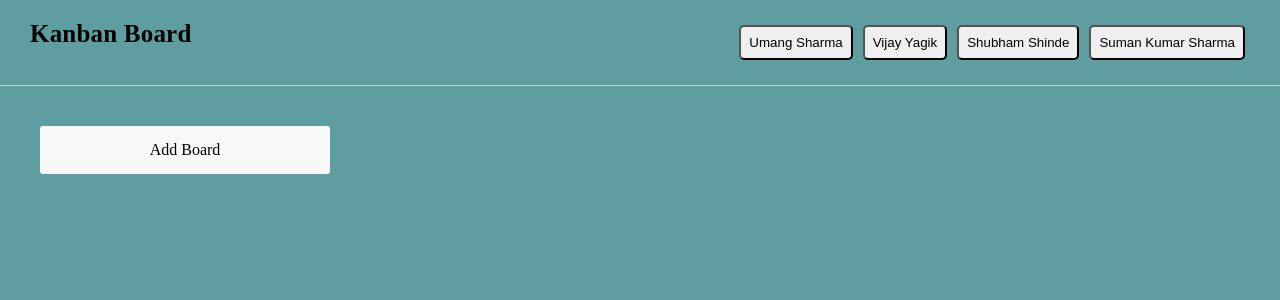
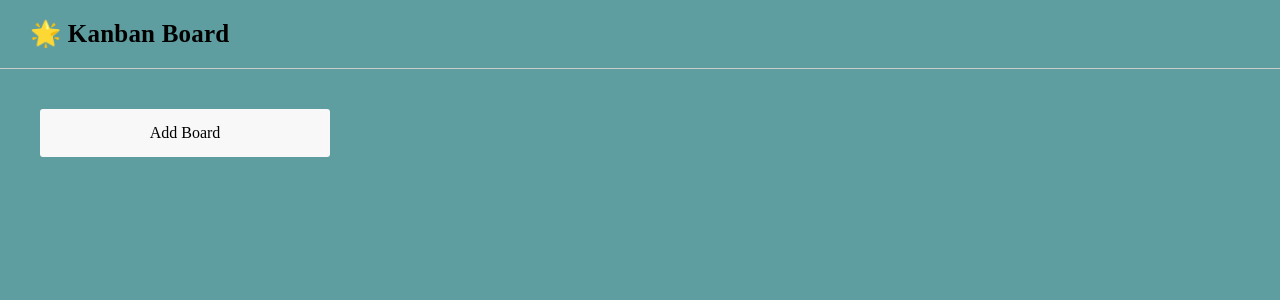
Before and after one commit to sumns/kanban-board, a React (Vite) app: page / in a window 1280 px wide. Shown: the top 300 px of the page. Built offline with nearby package versions, Linux system fonts and the light colour scheme.

Commit message:
added navbar name

```diff
--- a/src/App.css
+++ b/src/App.css
@@ -39,14 +39,6 @@ p {
   cursor: pointer;
 }
 
-.app_navbar ul{
-  display: flex;
-
-}
-.app_navbar ul li {
-  display: flex;
-  margin: 5px;
-}
 
 .app_outer {
   flex: 1;
--- a/src/App.jsx
+++ b/src/App.jsx
@@ -112,14 +112,7 @@ const App = () => {
       <div className="app_navbar">
         {/* <MenuAppBar /> */}
 
-        <p contentEditable={true}>Kanban Board</p>
-
-       <ul>
-        <li><button contentEditable={true}>Umang Sharma</button></li>
-        <li><button contentEditable={true}>Vijay Yagik</button></li>
-        <li><button contentEditable={true}>Shubham Shinde</button></li>
-        <li><button contentEditable={true}>Suman Kumar Sharma</button></li>
-       </ul>
+        <p><span>🌟</span> Kanban Board</p>
 
 
       </div>
```
